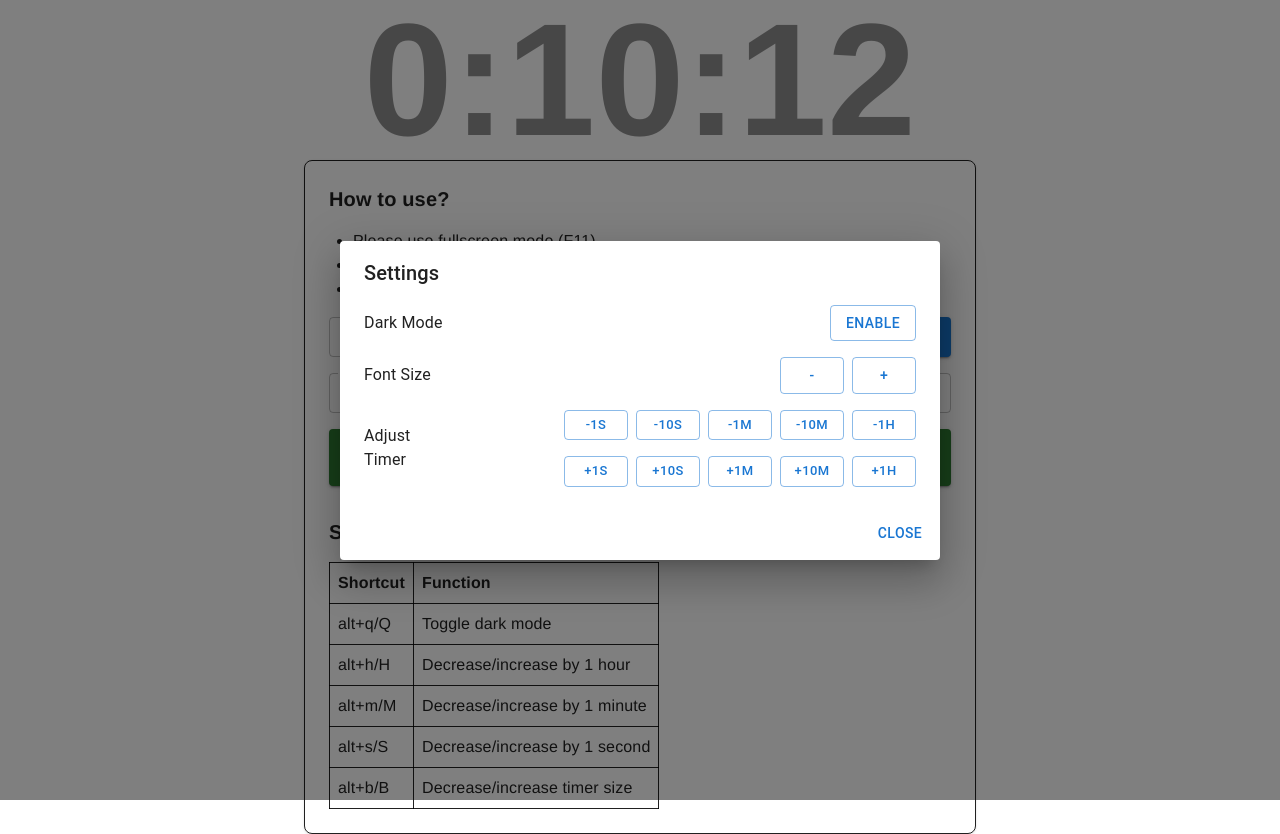
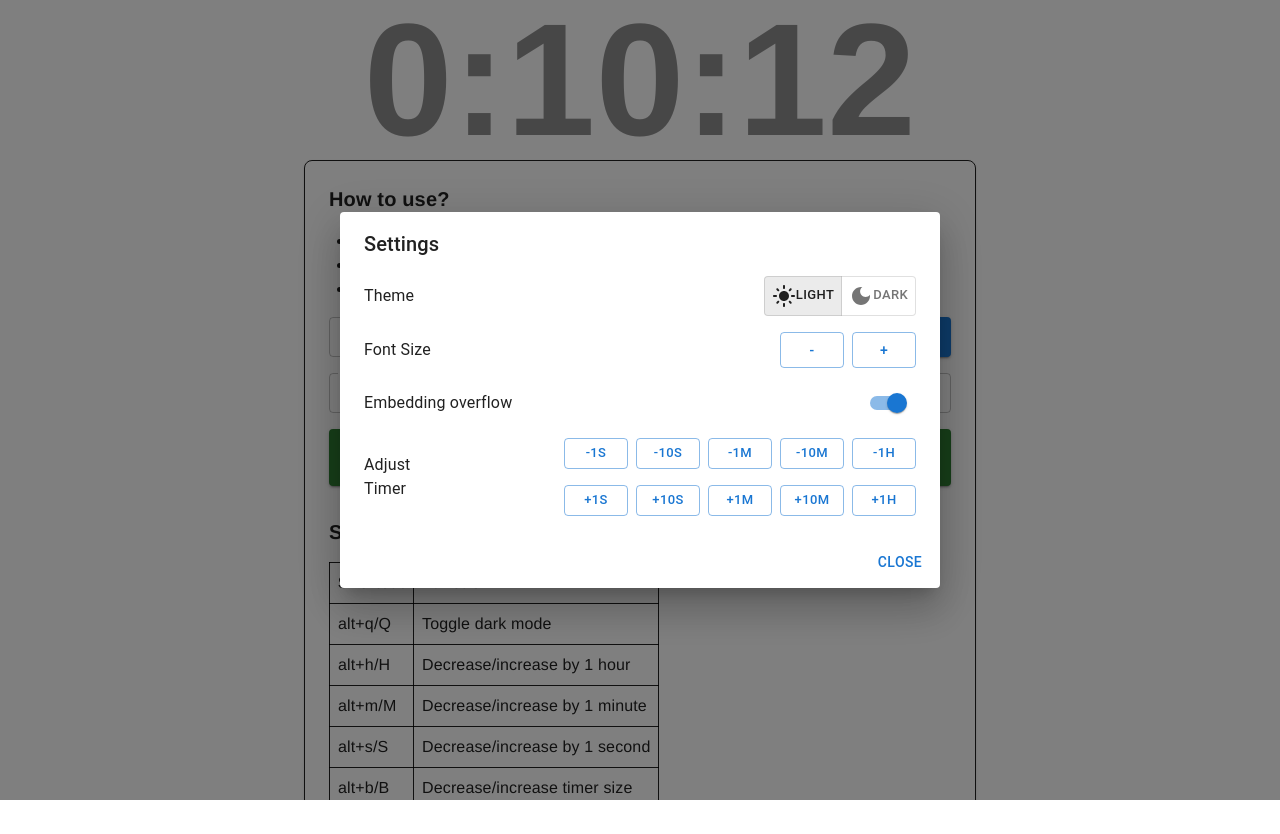
Before and after one commit to fraknoiadam/minimalist-timer-react, a React (Vite) app: page / in a window 1280 px wide. Both pictures are taken after a click on the button 48 px from the left and 34 px from the top of the page. After the commit the page ends 800 px from the top, so only its background shows below. Built offline with nearby package versions, Linux system fonts and the light colour scheme.

Commit message:
improve embedding' height

```diff
--- a/src/App.tsx
+++ b/src/App.tsx
@@ -1,4 +1,4 @@
-import { useState, useEffect } from 'react';
+import { useState, useEffect, useRef } from 'react';
 import { TimerDisplay } from './components/TimerDisplay';
 import { SettingsMenu } from './components/SettingsMenu';
 import { TimerSetupForm } from './components/TimerSetupForm';
@@ -16,6 +16,9 @@ const CountdownTimer = () => {
   const [links, setLinks] = useState<string[]>([]);
   const [linkSwitchDurationSec, setLinkSwitchDurationSec] = useState(0);
   const [embedFadeOutSec, setEmbedFadeOutSec] = useState(0);
+  const timerRef = useRef<HTMLDivElement>(null);
+  const [timerHeight, setTimerHeight] = useState(0);
+  const [embedOverflow, setEmbedOverflow] = useState(true);
 
   const { time, paused, addSecondsToTimer, toggleTimer } = useTimer(612 * 1000);
   const remainingSeconds = time.seconds+time.minutes*60+time.hours*3600;
@@ -62,17 +65,32 @@ const CountdownTimer = () => {
     };
   }, [time]);
 
+  useEffect(() => {
+    const updateTimerHeight = () => {
+      if (timerRef.current) {
+        setTimerHeight(timerRef.current.offsetHeight);
+      }
+    };
+
+    updateTimerHeight();
+    window.addEventListener('resize', updateTimerHeight);
+    return () => window.removeEventListener('resize', updateTimerHeight);
+  }, [fontSize]); // Update when font size changes
+
   return (
     <ThemeProvider theme={darkMode ? darkTheme : lightTheme}>
       <CssBaseline />
-      <div className="min-h-screen w-screen">
+      <div className="h-screen w-screen overflow-hidden">
         <SettingsMenu
           darkMode={darkMode}
           setDarkMode={setDarkMode}
           addSecondsToTimer={addSecondsToTimer}
           setFontSize={setFontSize}
+          embedOverflow={embedOverflow}
+          setEmbedOverflow={setEmbedOverflow}
         />
 
+        <div ref={timerRef}>
           <TimerDisplay
             time={time}
             isPaused={paused}
@@ -80,6 +98,7 @@ const CountdownTimer = () => {
             marginBottom={marginBottom}
             onClick={toggleTimer}
           />
+        </div>
 
         {showForm && <TimerSetupForm
           onStart={processSetupFormSubmission}
@@ -90,6 +109,8 @@ const CountdownTimer = () => {
             <ContentEmbed
               links={links}
               animationPauseTime={linkSwitchDurationSec}
+              timerHeight={timerHeight}
+              embedOverflow={embedOverflow}
             />
             </div>
         )}
--- a/src/components/ContentEmbed.tsx
+++ b/src/components/ContentEmbed.tsx
@@ -3,9 +3,16 @@ import { useEffect, useState } from 'react';
 interface ContentEmbedProps {
   links: string[];
   animationPauseTime: number;
+  timerHeight: number;
+  embedOverflow: boolean;
 }
 
-export const ContentEmbed = ({ links, animationPauseTime }: ContentEmbedProps) => {
+export const ContentEmbed = ({
+  links,
+  animationPauseTime,
+  timerHeight,
+  embedOverflow
+}: ContentEmbedProps) => {
     const [currentLink, setCurrentLink] = useState(0);
 
     useEffect(() => {
@@ -30,7 +37,7 @@ export const ContentEmbed = ({ links, animationPauseTime }: ContentEmbedProps) =
         }`}
         // Pointer events allows to click on the current iframe (not on the hidden ones).
         style={{
-        height: `calc(100vh - 100px)`
+        height: `calc(100vh - ${timerHeight}px + ${embedOverflow ? 50 : 0}px)` // 50px for hide
         }}
       >
         <iframe
--- a/src/components/SettingsMenu.tsx
+++ b/src/components/SettingsMenu.tsx
@@ -1,19 +1,24 @@
 import { useState } from 'react';
-import { Dialog, DialogTitle, DialogContent, DialogActions, Button } from '@mui/material';
+import { Dialog, DialogTitle, DialogContent, DialogActions, Button, Switch, ToggleButtonGroup, ToggleButton } from '@mui/material';
 import Settings from '@mui/icons-material/Settings';
+import { DarkMode, LightMode } from '@mui/icons-material';
 
 interface SettingsMenuProps {
   darkMode: boolean;
   setDarkMode: (value: boolean) => void;
   addSecondsToTimer: (seconds: number) => void;
   setFontSize: (cb: (prev: number) => number) => void;
+  embedOverflow: boolean;
+  setEmbedOverflow: (value: boolean) => void;
 }
 
 export const SettingsMenu = ({
   darkMode,
   setDarkMode,
   addSecondsToTimer,
-  setFontSize
+  setFontSize,
+  embedOverflow,
+  setEmbedOverflow
 }: SettingsMenuProps) => {
   const [isHovered, setIsHovered] = useState(false);
   const [isModalOpen, setIsModalOpen] = useState(false);
@@ -48,15 +53,22 @@ export const SettingsMenu = ({
       >
         <DialogTitle>Settings</DialogTitle>
         <DialogContent className="space-y-4">
-          <div className="flex items-center justify-between">
-            <span>Dark Mode</span>
-            <Button
-              variant="outlined"
-              onClick={() => setDarkMode(!darkMode)}
+            <div className="flex items-center justify-between">
+            <span>Theme</span>
+            <ToggleButtonGroup
+              value={darkMode}
+              exclusive
+              onChange={(_, value) => value !== null && setDarkMode(value)}
+              size="small"
             >
-              {darkMode ? 'Disable' : 'Enable'}
-            </Button>
-          </div>
+                <ToggleButton value={false} className="px-8 py-8">
+                <LightMode /> Light
+                </ToggleButton>
+                <ToggleButton value={true} className="px-4 py-2">
+                <DarkMode /> Dark
+                </ToggleButton>
+            </ToggleButtonGroup>
+            </div>
 
           <div className="flex items-center justify-between">
             <span>Font Size</span>
@@ -74,6 +86,15 @@ export const SettingsMenu = ({
                 +
               </Button>
             </div>
+            </div>
+
+          <div className="flex items-center justify-between">
+            <span>Embedding overflow</span>
+            <Switch
+              checked={embedOverflow}
+              onChange={(e) => setEmbedOverflow(e.target.checked)}
+              color="primary"
+            />
           </div>
 
           <div className="flex items-center justify-between">
```
Lines whose indentation alone changed are shown as unchanged.
